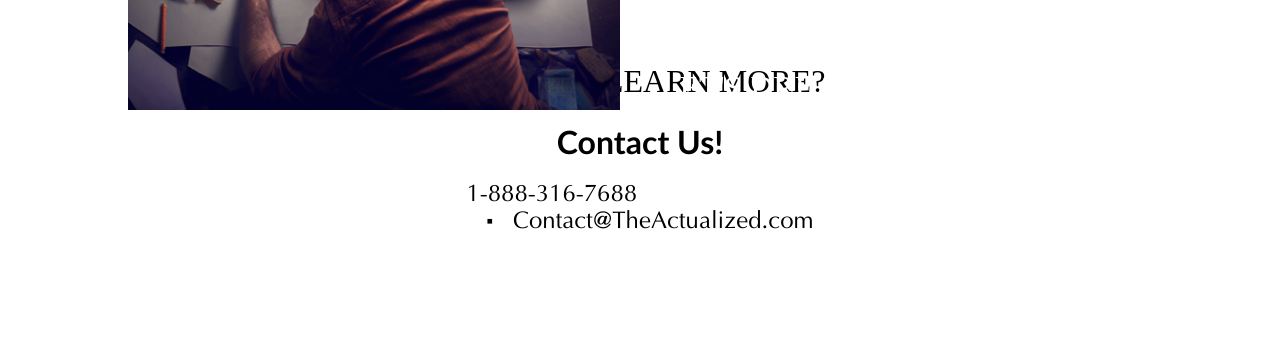
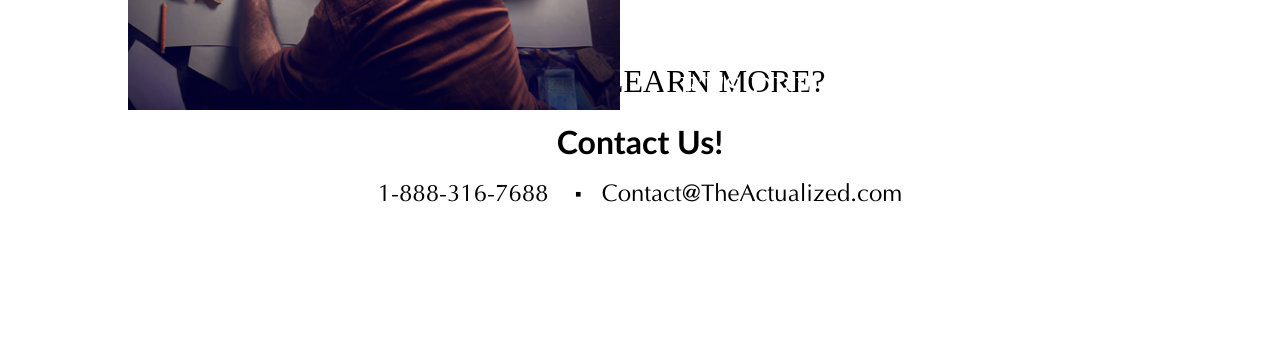
Before and after one commit to arian-press2015/arian-press2015.github.io, a website: page public/index.html in a window 1280 px wide. Shown: the part 5170-5517 px from the top of the page. After the commit the page ends 5490 px from the top, so only its background shows below. Drawn offline with nearby package versions, Linux system fonts and the light colour scheme; files that its build step writes are made by us from their sources.

Commit message:
fix: add inline class to li index.html

```diff
--- a/public/index.html
+++ b/public/index.html
@@ -85,7 +85,7 @@
         </p>
         <ul class="text-2xl leading-[26.7px] font-optima">
           <li class="inline">1-888-316-7688</li>
-          <li class="li-sq-separator">Contact@TheActualized.com</li>
+          <li class="inline li-sq-separator">Contact@TheActualized.com</li>
         </ul>
       </div>
     </div>
```
